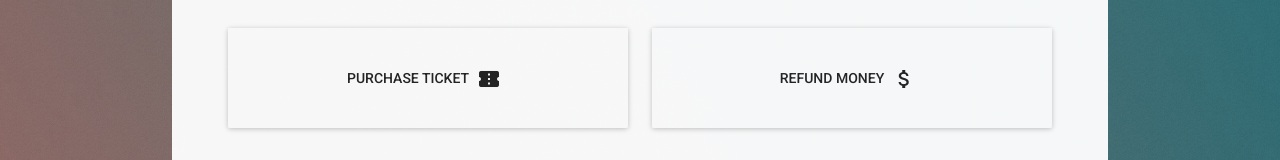
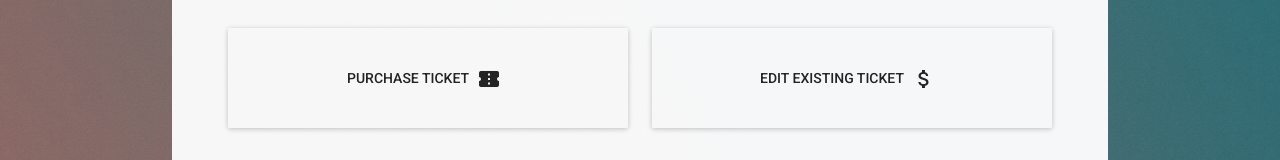
Before and after one commit to cgsheeh/4hc3_parking_meter, a React (Create React App) app: page / in a window 1280 px wide. Shown: the part 341-501 px from the top of the page. Built offline with nearby package versions, Linux system fonts and the light colour scheme; what react-tap-event-plugin would draw is missing.

Commit message:
Add readme first draft, change main menu text

```diff
--- a/src/App.js
+++ b/src/App.js
@@ -126,7 +126,7 @@ class MainMenu extends Component {
         />
 
         <RaisedButton
-          label="Refund Money"
+          label="Edit existing ticket"
           labelPosition="before"
           primary={false}
           secondary={false}
```
Also changed, not shown: 2 other files (tests, documents, lock files or other folders).
